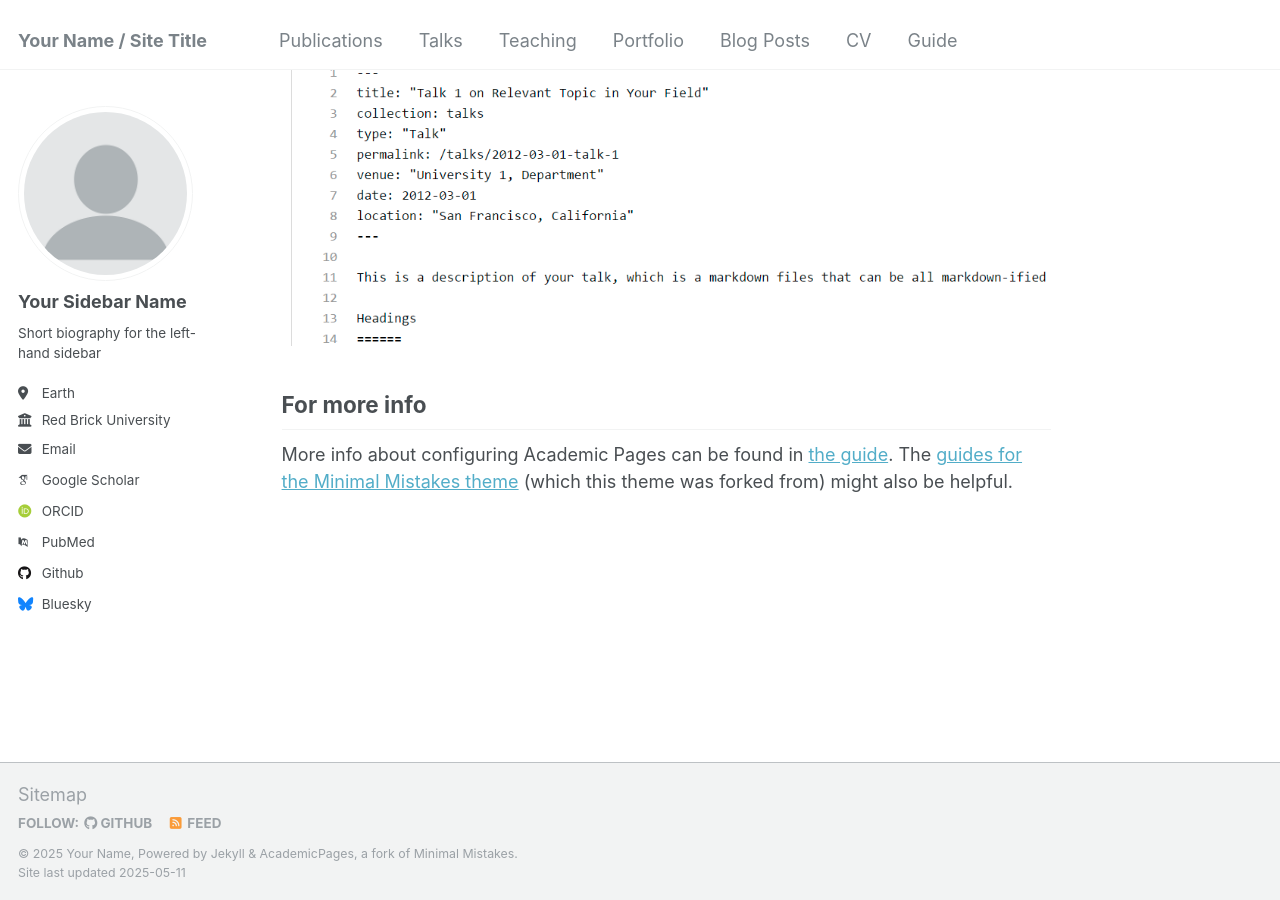
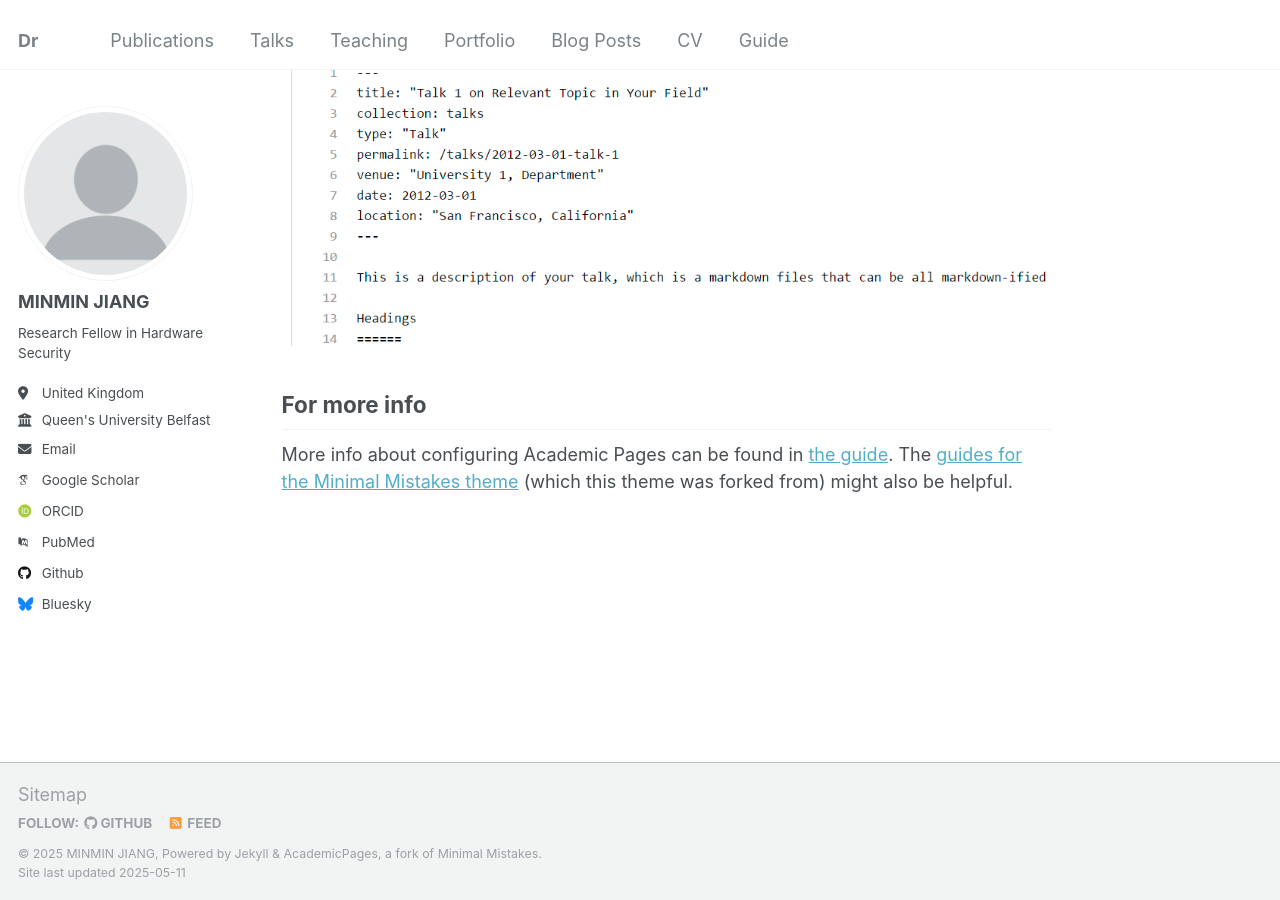
Before and after one commit to ruka58/ruka58.github.io, a Jekyll site: the page built from _pages/about.md, in a window 1280 px wide and 900 px high, scrolled down 2643 px. Built offline with Jekyll 4.4.1, drawn with Linux system fonts in a browser that asks for light colours; some web fonts are replaced.

Commit message:
Update _config.yml

```diff
--- a/_config.yml
+++ b/_config.yml
@@ -8,9 +8,9 @@
 
 # Basic Site Settings
 locale                   : "en-US"
-title                    : "Your Name / Site Title"
+title                    : "Dr"
 title_separator          : "-"
-name                     : &name "Your Name"
+name                     : &name "MINMIN JIANG"
 description              : &description "personal description"
 url                      : https://academicpages.github.io # the base hostname & protocol for your site e.g. "https://mmistakes.github.io"
 baseurl                  : "" # the subpath of your site, e.g. "/blog"
@@ -22,11 +22,11 @@ repository               : "academicpages/academicpages.github.io"
 author:
   # Biographic information
   avatar           : "profile.png"
-  name             : "Your Sidebar Name"
+  name             : "MINMIN JIANG"
   pronouns         : # example: "she/her"
-  bio              : "Short biography for the left-hand sidebar"
-  location         : "Earth"
-  employer         : "Red Brick University"
+  bio              : "Research Fellow in Hardware Security"
+  location         : "United Kingdom"
+  employer         : "Queen's University Belfast"
   uri              : # URL
   email            : "none@example.org"
 
```
